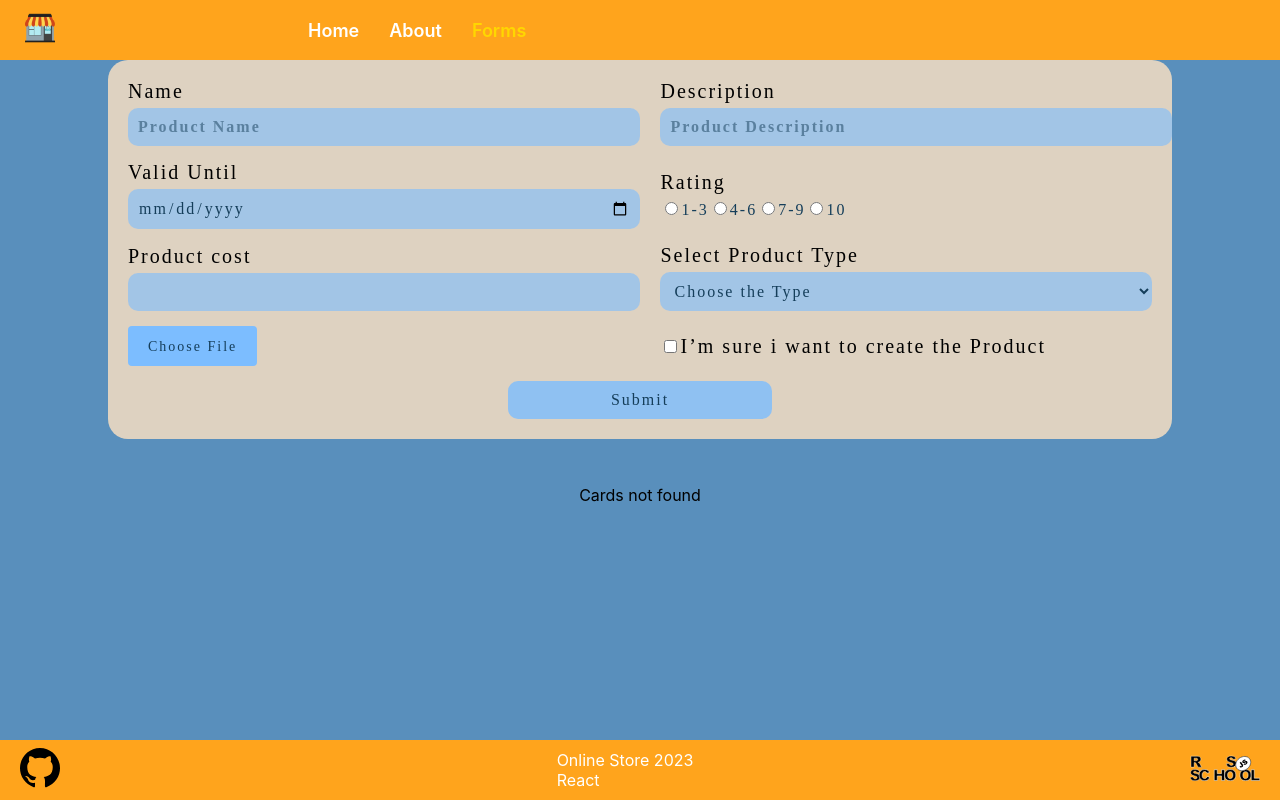
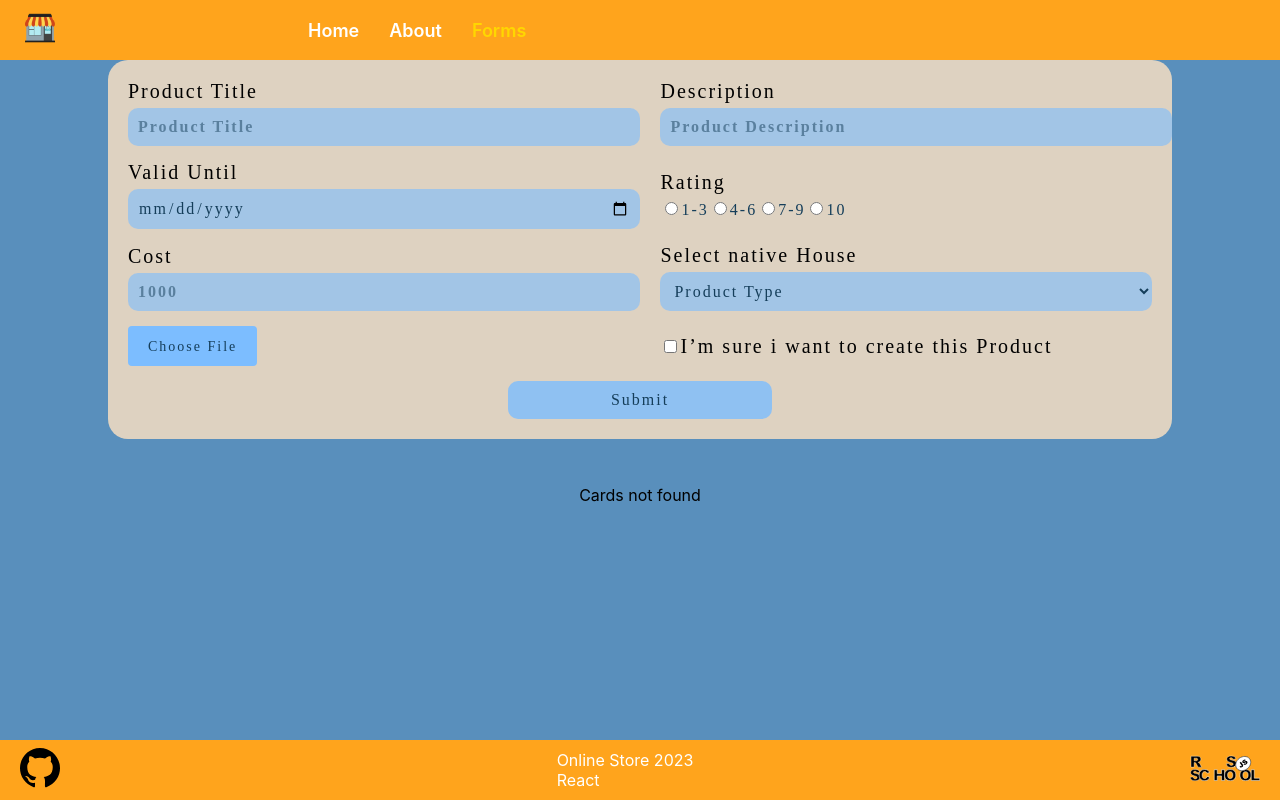
Before and after one commit to RPG0007/React.Components, a React (Create React App) app in the folder react-components/: page /React.Components/forms in a window 1280 px wide. Built offline with nearby package versions, Linux system fonts and the light colour scheme.

Commit message:
feat:change forms to functional components add form hooks and resolver

```diff
--- a/react-components/package.json
+++ b/react-components/package.json
@@ -11,6 +11,7 @@
     "@types/node": "^16.18.15",
     "@types/react": "^18.0.28",
     "@types/react-dom": "^18.0.11",
+    "react-hook-form": "^7.43.8",
     "gh-pages": "^5.0.0",
     "react": "^18.2.0",
     "react-dom": "^18.2.0",
--- a/react-components/src/pages/Forms/components/FormData/index.tsx
+++ b/react-components/src/pages/Forms/components/FormData/index.tsx
@@ -1,219 +1,81 @@
-import React, { Component } from 'react';
-import { Card } from '../../../../date/form.card';
+import React from 'react';
+import { useForm } from 'react-hook-form';
+import { SubmitHandler } from 'react-hook-form/dist/types';
+import { FormCard, CrdForm } from '../../../../date/form.card';
 import './index.scss';
-
-interface FormDataState {
-  errors: {
-    name: string;
-    desc: string;
-    date: string;
-    radio: boolean;
-    cost: string;
-    select: boolean;
-    file: string;
-    checkbox: boolean;
-  };
-}
+import InputText from '../InputText';
+import { resolver } from './resolver';
 
 interface FormDataProps {
-  handleCard: (card: Card) => void;
+  handleCard: (card: CrdForm) => void;
   cards: number;
 }
 
-class FormData extends Component<FormDataProps> {
-  state: FormDataState;
-  formRef: React.RefObject<HTMLFormElement> = React.createRef<HTMLFormElement>();
-  inputNameRef: React.RefObject<HTMLInputElement> = React.createRef<HTMLInputElement>();
-  inputDescRef: React.RefObject<HTMLInputElement> = React.createRef<HTMLInputElement>();
-  inputDateRef: React.RefObject<HTMLInputElement> = React.createRef<HTMLInputElement>();
-  inputRadioRefs = [
-    React.createRef<HTMLInputElement>(),
-    React.createRef<HTMLInputElement>(),
-    React.createRef<HTMLInputElement>(),
-    React.createRef<HTMLInputElement>(),
-  ];
-  inputCostRef: React.RefObject<HTMLInputElement> = React.createRef<HTMLInputElement>();
-  inputSelectRef: React.RefObject<HTMLSelectElement> = React.createRef<HTMLSelectElement>();
-  inputFileRef: React.RefObject<HTMLInputElement> = React.createRef<HTMLInputElement>();
-  inputCheckboxRef: React.RefObject<HTMLInputElement> = React.createRef<HTMLInputElement>();
+const FormData = ({ handleCard, cards }: FormDataProps) => {
+  const {
+    register,
+    handleSubmit,
+    formState: { errors },
+    reset,
+  } = useForm({ resolver, mode: 'onSubmit', reValidateMode: 'onSubmit' });
 
-  constructor(props: FormDataProps) {
-    super(props);
-    this.handleSubmit = this.handleSubmit.bind(this);
-    this.state = {
-      errors: {
-        name: '',
-        desc: '',
-        date: '',
-        radio: false,
-        cost: '',
-        select: false,
-        file: '',
-        checkbox: false,
-      },
-    };
-  }
+  const onSubmit: SubmitHandler<FormCard> = (data) => {
+    handleCard({
+      id: cards,
+      ...data,
+      image: URL.createObjectURL(data.image[0]),
+    });
+    reset();
+  };
 
-  handleSubmit(event: React.FormEvent) {
-    event.preventDefault();
-    const name = this.inputNameRef.current?.value;
-    const desc = this.inputDescRef.current?.value;
-    const date = this.inputDateRef.current?.value;
-    const radio = this.inputRadioRefs.reduce((acc, ref) => {
-      if (ref.current?.checked) acc = ref.current?.value;
-      return acc;
-    }, '');
-    const cost = this.inputCostRef.current?.value;
-    const select = this.inputSelectRef.current?.value;
-    const file = this.inputFileRef.current?.value;
-    const checkbox = this.inputCheckboxRef.current?.checked;
-    const files = this.inputFileRef.current?.files?.[0];
-    const errorArray = { ...this.state.errors };
-    //Name Validation
-    if (!name) {
-      errorArray.name = 'Required field';
-    } else if (name[0] !== name[0].toUpperCase()) {
-      errorArray.name = 'Should starts with uppercased letter';
-    } else {
-      errorArray.name = '';
-    }
-    //Description Validation
-    if (!desc) {
-      errorArray.desc = 'Required field';
-    } else if (desc.split(' ').length < 3) {
-      errorArray.desc = 'Should contains 3 words';
-    } else if (
-      desc
-        .trim()
-        .split(' ')
-        .some((word) => word.length < 5)
-    ) {
-      errorArray.desc = 'Words should be longer then 5 symbols';
-    } else {
-      errorArray.desc = '';
-    }
+  const ingredients = ['1-3', '4-6', '7-9', '10'];
 
-    //Date Validation
-    const curent = new Date().toISOString().slice(0, 10);
-    if (!date) {
-      errorArray.date = 'Required field';
-    } else if (Date.parse(date!) <= Date.parse(curent)) {
-      errorArray.date = 'Date should be later than today';
-    } else {
-      errorArray.date = '';
-    }
-
-    //Radio-btn Validation
-    errorArray.radio = !radio;
-
-    //Cost Validation
-
-    if (!cost) {
-      errorArray.cost = 'Required field';
-    } else if (!/^[0-9]{1,}$/.test(cost)) {
-      errorArray.cost = 'Should be positive';
-    } else if (cost === '0') {
-      errorArray.cost = 'Should be more than 0';
-    } else {
-      errorArray.cost = '';
-    }
-
-    //Select Validation
-    errorArray.select = !select;
-
-    //File Validation
-    if (!file) {
-      errorArray.file = 'Required field';
-    } else if (!files?.type.startsWith('image/')) {
-      errorArray.file = 'Selected file is not an image';
-    } else {
-      errorArray.file = '';
-    }
-
-    //Checkbox Validation
-    errorArray.checkbox = !checkbox;
-    this.setState({ errors: errorArray });
-    if (Object.values(errorArray).every((value) => !value)) {
-      const image = files ? URL.createObjectURL(files) : '';
-      this.props.handleCard({
-        id: this.props.cards,
-        image: image,
-        title: name || '',
-        valid: date || '',
-        description: desc || '',
-        ingredient: radio || '',
-        cost: cost || '',
-        house: select || '',
-      });
-      this.formRef.current?.reset();
-    }
-  }
-
-  render() {
-    const ratings = ['1-3', '4-6', '7-9', '10'];
-    const error = 'Required field';
-    return (
-      <form className="forms" onSubmit={this.handleSubmit} ref={this.formRef}>
-        <div className="input__wrapper">
-          <div className="input__label-wrapper">
-            <label className="forms__label" htmlFor="name">
-              Name
-            </label>
-            {this.state.errors.name && <p className="input__error">{this.state.errors.name}</p>}
-          </div>
-          <input
-            type="text"
-            placeholder="Product Name"
-            className="forms__input name"
-            id="name"
-            ref={this.inputNameRef}
-          ></input>
-        </div>
-        <div className="input__wrapper">
-          <div className="input__label-wrapper">
-            <label className="forms__label" htmlFor="description">
-              Description
-            </label>
-            {this.state.errors.desc && <p className="input__error">{this.state.errors.desc}</p>}
-          </div>
-          <input
-            type="text"
-            placeholder="Product Description"
-            className="forms__input description"
-            id="description"
-            ref={this.inputDescRef}
-          ></input>
-        </div>
+  return (
+    <>
+      <form className="forms" onSubmit={handleSubmit(onSubmit)} noValidate>
+        <InputText
+          register={{
+            ...register('title'),
+          }}
+          name="name"
+          label="Product Title"
+          errors={errors?.title?.message}
+          placeholder="Product Title"
+        />
+        <InputText
+          register={{
+            ...register('description'),
+          }}
+          name="description"
+          label="Description"
+          errors={errors?.description?.message}
+          placeholder="Product Description"
+        />
         <div className="input__wrapper">
           <div className="input__label-wrapper">
             <label className="forms__label" htmlFor="date">
               Valid Until
             </label>
-            {this.state.errors.date && <p className="input__error">{this.state.errors.date}</p>}
+            {errors && <div className="input__error">{errors.valid?.message}</div>}
           </div>
           <input
+            {...register('valid')}
             type="date"
-            className="forms__input date"
+            className={'forms__input date'}
             id="date"
-            ref={this.inputDateRef}
           ></input>
         </div>
         <div className="input__wrapper">
           <div className="input__label-wrapper">
             <label className="forms__label">Rating</label>
-            {this.state.errors.radio && <p className="input__error">{error}</p>}
+            {errors.ingredient && <p className="input__error">{errors.ingredient?.message}</p>}
           </div>
           <div>
-            {ratings.map((rating, index) => {
+            {ingredients.map((ingredient) => {
               return (
-                <label className="radio__label" key={index}>
-                  <input
-                    type="radio"
-                    name="ingridient"
-                    ref={this.inputRadioRefs[index]}
-                    value={rating}
-                  />
-                  {rating}
+                <label className="radio__label" key={ingredient}>
+                  <input {...register('ingredient')} type="radio" value={ingredient} />
+                  {ingredient}
                 </label>
               );
             })}
@@ -222,29 +84,30 @@ class FormData extends Component<FormDataProps> {
         <div className="input__wrapper">
           <div className="input__label-wrapper">
             <label className="forms__label" htmlFor="cost">
-              Product cost
+              Cost
             </label>
-            {this.state.errors.cost && <p className="input__error">{this.state.errors.cost}</p>}
+            {errors && <div className="input__error">{errors.cost?.message}</div>}
           </div>
           <input
+            {...register('cost')}
             type="number"
+            placeholder="1000"
             className="forms__input cost"
             id="cost"
-            ref={this.inputCostRef}
           ></input>
         </div>
         <div className="input__wrapper">
           <div className="input__label-wrapper">
-            <label className="forms__label">Select Product Type</label>
-            {this.state.errors.select && <p className="input__error">{error}</p>}
+            <label className="forms__label">Select native House</label>
+            {errors.type && <p className="input__error">{errors.type?.message}</p>}
           </div>
-          <select className="forms__input house" ref={this.inputSelectRef}>
+          <select {...register('type')} className="forms__input house">
             <option hidden value="">
-              Choose the Type
+              Product Type
             </option>
             <option>Clothing</option>
+            <option>Furniture</option>
             <option>Electronics</option>
-            <option>Furniture</option>
             <option>Other</option>
           </select>
         </div>
@@ -252,30 +115,30 @@ class FormData extends Component<FormDataProps> {
           <div className="input__label-wrapper">
             <label className="input__file">
               <input
+                {...register('image')}
                 type="file"
                 accept="image/jpeg,image/png,image/gif"
-                ref={this.inputFileRef}
               ></input>
-              <span>Сhoose File</span>
+              <span>Choose File</span>
             </label>
-            {this.state.errors.file && <p className="input__error">{this.state.errors.file}</p>}
+            {errors.image && <p className="input__error">{errors.image?.message}</p>}
           </div>
         </div>
         <div className="input__wrapper">
           <div className="input__label-wrapper">
             <label className="forms__label">
-              <input type="checkbox" ref={this.inputCheckboxRef}></input>
-              I&rsquo;m sure i want to create the Product
+              <input {...register('checkbox')} type="checkbox"></input>
+              I&rsquo;m sure i want to create this Product
             </label>
-            {this.state.errors.checkbox && <p className="input__error">{error}</p>}
+            {errors.checkbox && <p className="input__error">{errors.checkbox?.message}</p>}
           </div>
         </div>
         <button className="forms__button" type="submit">
           Submit
         </button>
       </form>
-    );
-  }
-}
+    </>
+  );
+};
 
 export default FormData;
--- /dev/null
+++ b/react-components/src/pages/Forms/components/FormData/resolver.ts
@@ -0,0 +1,101 @@
+import { Resolver } from 'react-hook-form';
+import { FormCard } from 'date/form.card';
+
+export type FormErrors = {
+  [PropertyKey in keyof FormCard]: {
+    type: string;
+    message: string;
+  };
+};
+
+export const resolver: Resolver<FormCard> = async (values) => {
+  const hanldeValues = (values: FormCard) => {
+    if (Object.values(values).some((value) => !value)) return {};
+    return values;
+  };
+  const error = 'Required field';
+  const curent = new Date().toISOString().slice(0, 10);
+  const handleErrors = (values: FormCard) => {
+    const errors = {} as FormErrors;
+    //Name Validation
+    if (!values.title)
+      errors.title = {
+        type: 'required',
+        message: error,
+      };
+    else if (!/^[A-ZА-Я]{1}.*$/.test(values.title))
+      errors.title = {
+        type: 'required',
+        message: 'Should starts with uppercased letter',
+      };
+    //Description Validation
+    if (!values.description)
+      errors.description = {
+        type: 'required',
+        message: error,
+      };
+    else if (values.description.trim().split(' ').length < 3)
+      errors.description = {
+        type: 'required',
+        message: 'Should contains 3 words',
+      };
+    //Date Validation
+    if (!values.valid)
+      errors.valid = {
+        type: 'required',
+        message: error,
+      };
+    else if (Date.parse(values.valid!) <= Date.parse(curent))
+      errors.valid = {
+        type: 'required',
+        message: `Date should be later than ${curent.replace(/^(\d+)-(\d+)-(\d+)$/, `$3.$2.$1`)}`,
+      };
+    //Ingredient Validation
+    if (!values.ingredient)
+      errors.ingredient = {
+        type: 'required',
+        message: error,
+      };
+    //Cost Validation
+    if (!values.cost)
+      errors.cost = {
+        type: 'required',
+        message: error,
+      };
+    else if (parseInt(values.cost) <= 0)
+      errors.cost = {
+        type: 'required',
+        message: 'Should be greater than 0',
+      };
+    //House Validation
+    if (!values.type)
+      errors.type = {
+        type: 'required',
+        message: error,
+      };
+    //Image Validation
+    if (!values.image.length)
+      errors.image = {
+        type: 'required',
+        message: error,
+      };
+    else if (!['image/jpeg', 'image/png', 'image/gif'].includes(values.image[0]?.type))
+      errors.image = {
+        type: 'required',
+        message: 'Selected file is not an image',
+      };
+    //Checkbox Validation
+    if (!values.checkbox)
+      errors.checkbox = {
+        type: 'required',
+        message: error,
+      };
+
+    return errors;
+  };
+
+  return {
+    values: hanldeValues(values),
+    errors: handleErrors(values),
+  };
+};
--- /dev/null
+++ b/react-components/src/pages/Forms/components/InputText/index.tsx
@@ -0,0 +1,32 @@
+import React from 'react';
+import { UseFormRegisterReturn } from 'react-hook-form/dist/types/form';
+
+interface InputTextProps {
+  register: UseFormRegisterReturn;
+  name: string;
+  label: string;
+  errors?: string;
+  placeholder?: string;
+}
+
+const InputText = ({ register, name, label, errors, placeholder }: InputTextProps) => {
+  return (
+    <div className="input__wrapper">
+      <div className="input__label-wrapper">
+        <label className="forms__label" htmlFor={name}>
+          {label}
+        </label>
+        {errors && <div className="input__error">{errors}</div>}
+      </div>
+      <input
+        {...register}
+        type="text"
+        placeholder={placeholder}
+        className={`forms__input ${name}`}
+        id={name}
+      ></input>
+    </div>
+  );
+};
+
+export default InputText;
--- a/react-components/src/pages/Forms/index.tsx
+++ b/react-components/src/pages/Forms/index.tsx
@@ -3,13 +3,13 @@ import './index.scss';
 import FormData from './components/FormData/index';
 import CardForm from './components/CardForm';
 import Popup from './../../components/Popup/index';
-import { Card } from 'date/form.card';
+import { CrdForm } from 'date/form.card';
 
 export const Forms = () => {
-  const [cards, setCards] = useState<Card[]>([]);
+  const [cards, setCards] = useState<CrdForm[]>([]);
   const [popup, setPopup] = useState(false);
 
-  const handleCard = (card: Card) => {
+  const handleCard = (card: CrdForm) => {
     setCards([...cards, card]);
     setPopup(true);
   };
```
Also changed, not shown: react-components/src/date/form.card.ts (+6 -4 lines), react-components/src/pages/Forms/components/CardForm/index.tsx (+13 -11 lines), 1 other file (tests, documents, lock files or other folders).
